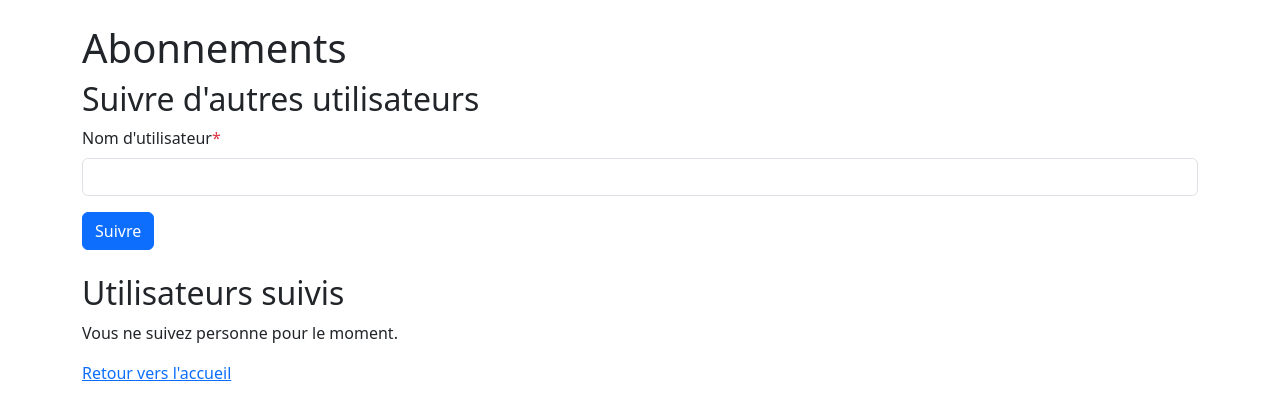
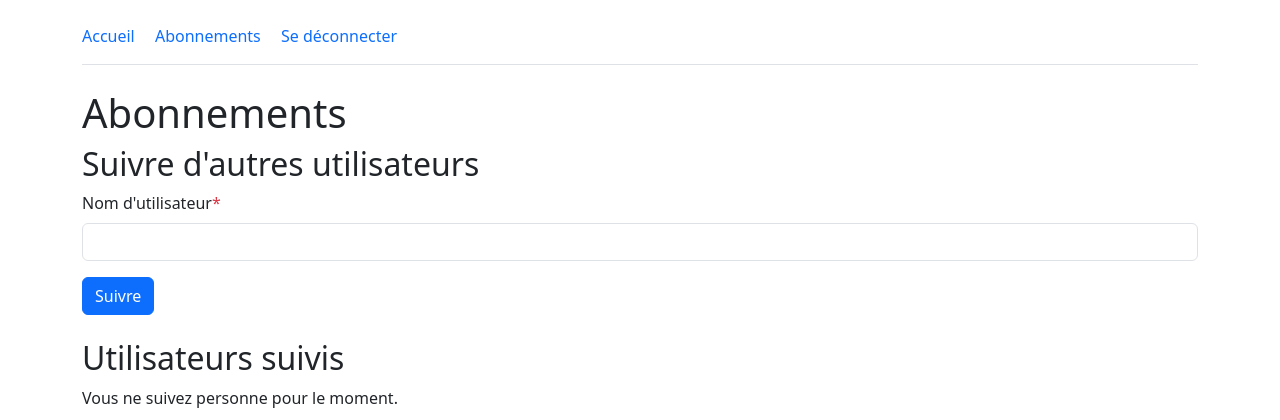
Before and after one commit to mrnlarue-cloud/Projet_9_OC, a Django app: page /abonnements/ in a window 1280 px wide. Shown: the top 420 px of the page. Run offline with Django 5.2, Linux system fonts and the light colour scheme; the visitor is signed in with stand-in values (Sample User, id 1); data comes from the database, SQL or seed files in the repository; some libraries are stand-ins or nearby versions.

Commit message:
Ajoute la navigation et supprime le doublon abonnements

```diff
--- a/litreview/templates/pages/base.html
+++ b/litreview/templates/pages/base.html
@@ -16,6 +16,22 @@
 </head>
 <body>
     <main class="container mt-4">
+        {% if user.is_authenticated %}
+            <nav class="mb-4 pb-3 border-bottom">
+                <a href="{% url 'accueil' %}" class="me-3 text-decoration-none">
+                    Accueil
+                </a>
+
+                <a href="{% url 'abonnements' %}" class="me-3 text-decoration-none">
+                    Abonnements
+                </a>
+
+                <a href="{% url 'deconnexion' %}" class="text-decoration-none">
+                    Se déconnecter
+                </a>
+            </nav>
+        {% endif %}
+
         {% block content %}
         {% endblock content %}
     </main>
```
Also changed, not shown: litreview/templates/pages/accueil.html (+0 -9 lines).
